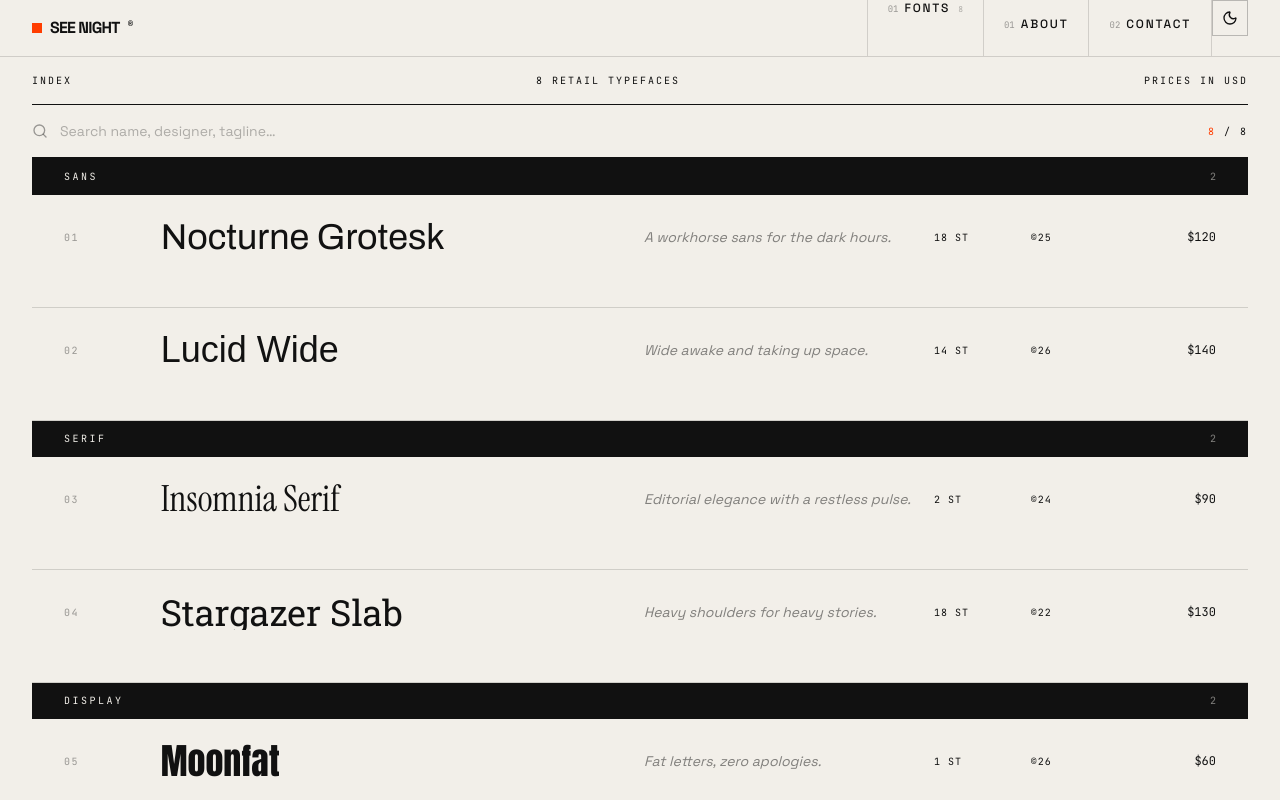
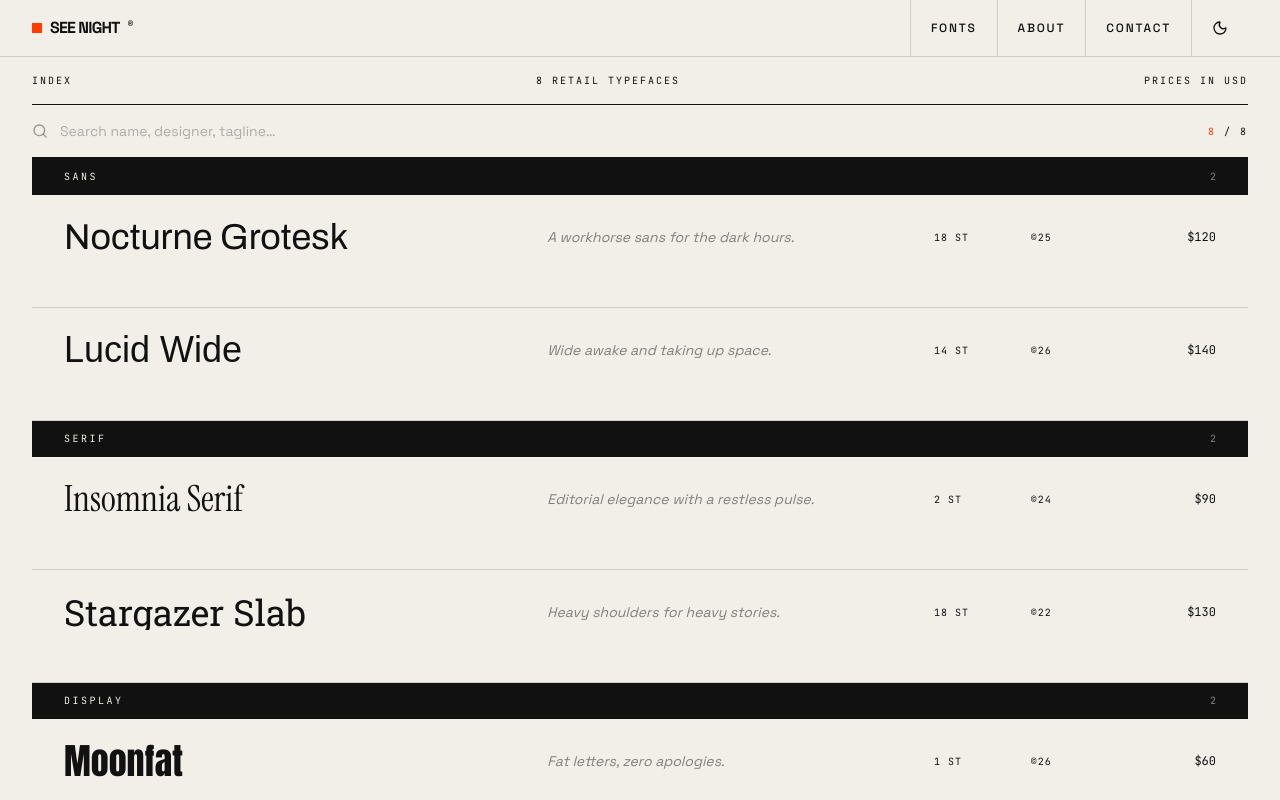
Before and after one commit to zaentaqin/seenightstudio, a Next.js app: page /fonts in a window 1280 px wide. Shown: the top 800 px of the page. Built offline with nearby package versions, Linux system fonts and the light colour scheme; a web font is replaced by a local one.

Commit message:
fix: header alignment, remove numbering, consistent nav sizing
- Remove numbering from nav menus and font rows
- Fix nav link alignment (h-full items-center)
- Theme toggle matches nav link height and padding
- Remove font count from flyout trigger
- Remove category counts from flyout chips

```diff
--- a/components/font-index.tsx
+++ b/components/font-index.tsx
@@ -8,37 +8,33 @@ import { formatPrice, type Category, type Typeface } from "@/lib/typefaces";
 
 export type IndexItem = Typeface & { fontVar: string };
 
-function Row({ font, index }: { font: IndexItem; index: number }) {
+function Row({ font }: { font: IndexItem }) {
   return (
     <Link
       href={`/fonts/${font.slug}`}
       className="group grid grid-cols-12 items-center gap-2 border-b border-ink/15 px-4 py-6 transition-colors hover:bg-ink hover:text-paper md:px-8"
     >
-      <span className="col-span-2 font-mono text-[10px] tracking-[0.15em] text-ink/40 group-hover:text-paper/40 sm:col-span-1">
-        {String(index).padStart(2, "0")}
-      </span>
-
       <span
-        className="col-span-10 truncate text-3xl leading-none transition-transform duration-200 group-hover:translate-x-2 sm:col-span-6 md:text-4xl lg:col-span-5"
+        className="col-span-12 truncate text-3xl leading-none transition-transform duration-200 group-hover:translate-x-2 sm:col-span-5 md:text-4xl"
         style={{ fontFamily: `var(${font.fontVar})` }}
       >
         {font.name}
       </span>
 
-      <span className="col-span-8 col-start-3 truncate text-xs text-ink/50 italic group-hover:text-paper/50 sm:col-span-3 sm:col-start-auto md:text-sm">
+      <span className="col-span-12 truncate text-xs text-ink/50 italic group-hover:text-paper/50 sm:col-span-4 sm:col-start-6 md:text-sm">
         {font.tagline}
       </span>
 
-      <span className="hidden font-mono text-[10px] tracking-[0.1em] uppercase group-hover:text-paper/60 lg:col-span-1 lg:block">
+      <span className="hidden font-mono text-[10px] tracking-[0.1em] uppercase group-hover:text-paper/60 sm:col-span-1 sm:block">
         {font.styles} st
       </span>
-      <span className="hidden font-mono text-[10px] tracking-[0.1em] group-hover:text-paper/60 lg:col-span-1 lg:block">
+      <span className="hidden font-mono text-[10px] tracking-[0.1em] group-hover:text-paper/60 sm:col-span-1 sm:block">
         ©{String(font.year).slice(2)}
       </span>
-      <span className="col-span-2 text-right font-mono text-xs group-hover:text-accent sm:col-span-1">
+      <span className="col-span-1 text-right font-mono text-xs group-hover:text-accent">
         {formatPrice(font.price)}
       </span>
-      <ArrowUpRight className="col-span-2 h-5 w-5 justify-self-end opacity-0 transition-all group-hover:translate-x-0.5 group-hover:text-accent group-hover:opacity-100" />
+      <ArrowUpRight className="col-span-1 h-5 w-5 justify-self-end opacity-0 transition-all group-hover:translate-x-0.5 group-hover:text-accent group-hover:opacity-100" />
     </Link>
   );
 }
@@ -107,16 +103,7 @@ export function FontIndex({
       CATEGORIES.map((cat) => ({
         cat,
         fonts: filtered.filter((t) => t.category === cat),
-      }))
-        .filter((g) => g.fonts.length > 0)
-        .reduce<{ cat: Category; fonts: IndexItem[]; offset: number }[]>(
-          (acc, g) => {
-            const last = acc[acc.length - 1];
-            const offset = last ? last.offset + last.fonts.length : 0;
-            return [...acc, { ...g, offset }];
-          },
-          [],
-        ),
+      })).filter((g) => g.fonts.length > 0),
     [filtered],
   );
 
@@ -204,12 +191,8 @@ export function FontIndex({
                   {group.fonts.length}
                 </span>
               </div>
-              {group.fonts.map((font, i) => (
-                <Row
-                  key={font.slug}
-                  font={font}
-                  index={group.offset + i + 1}
-                />
+              {group.fonts.map((font) => (
+                <Row key={font.slug} font={font} />
               ))}
             </div>
           ))
--- a/components/nav.tsx
+++ b/components/nav.tsx
@@ -1,10 +1,10 @@
 import Link from "next/link";
 import { ThemeToggle } from "@/components/theme-toggle";
-import { allTags, typefaces, type Category } from "@/lib/typefaces";
+import { allTags, type Category } from "@/lib/typefaces";
 
 const navLinks = [
-  { index: "01", label: "About", href: "/about" },
-  { index: "02", label: "Contact", href: "/contact" },
+  { label: "About", href: "/about" },
+  { label: "Contact", href: "/contact" },
 ];
 
 const CATEGORIES: Category[] = ["sans", "serif", "display", "mono", "script"];
@@ -31,16 +31,10 @@ export function Nav() {
           <div className="group/link relative">
             <Link
               href="/fonts"
-              className="flex h-full items-baseline gap-1.5 border-l border-ink/15 px-3 transition-colors hover:bg-ink hover:text-paper md:px-5"
+              className="flex h-full items-center border-l border-ink/15 px-4 transition-colors hover:bg-ink hover:text-paper md:px-5"
             >
-              <span className="hidden font-mono text-[9px] text-ink/40 transition-colors group-hover/link:text-paper/50 sm:inline">
-                01
-              </span>
               <span className="text-xs font-medium tracking-[0.15em] uppercase">
                 Fonts
-              </span>
-              <span className="ml-0.5 font-mono text-[8px] text-ink/30 group-hover/link:text-paper/40">
-                {typefaces.length}
               </span>
             </Link>
 
@@ -51,27 +45,18 @@ export function Nav() {
                   Categories
                 </p>
                 <div className="flex flex-wrap gap-1.5">
-                  <Link
-                    href="/fonts"
-                    className={chipBase}
-                  >
+                  <Link href="/fonts" className={chipBase}>
                     All
                   </Link>
-                  {CATEGORIES.map((cat) => {
-                    const count = typefaces.filter(
-                      (t) => t.category === cat,
-                    ).length;
-                    return (
+                  {CATEGORIES.map((cat) => (
                       <Link
                         key={cat}
                         href={`/fonts?cat=${cat}`}
                         className={chipBase}
                       >
-                        {cat}{" "}
-                        <span className="ml-1 text-paper/30">{count}</span>
+                        {cat}
                       </Link>
-                    );
-                  })}
+                  ))}
                 </div>
 
                 <div className="my-4 border-t border-paper/15" />
@@ -98,20 +83,15 @@ export function Nav() {
             <Link
               key={link.href}
               href={link.href}
-              className="group flex items-baseline gap-1.5 border-l border-ink/15 px-3 py-4 transition-colors hover:bg-ink hover:text-paper md:px-5"
+              className="flex h-full items-center border-l border-ink/15 px-4 transition-colors hover:bg-ink hover:text-paper md:px-5"
             >
-              <span className="hidden font-mono text-[9px] text-ink/40 transition-colors group-hover:text-paper/50 sm:inline">
-                {link.index}
-              </span>
               <span className="text-xs font-medium tracking-[0.15em] uppercase">
                 {link.label}
               </span>
             </Link>
           ))}
 
-          <div className="border-l border-ink/15">
-            <ThemeToggle />
-          </div>
+          <ThemeToggle />
         </nav>
       </div>
     </header>
--- a/components/theme-toggle.tsx
+++ b/components/theme-toggle.tsx
@@ -31,7 +31,7 @@ export function ThemeToggle() {
       type="button"
       onClick={toggle}
       aria-label={dark ? "Switch to light mode" : "Switch to dark mode"}
-      className="flex h-9 w-9 items-center justify-center border border-ink/25 transition-colors hover:border-ink"
+      className="flex h-full items-center border-l border-ink/15 px-4 transition-colors hover:bg-ink hover:text-paper md:px-5"
     >
       {dark ? (
         <Sun className="h-4 w-4" />
```
